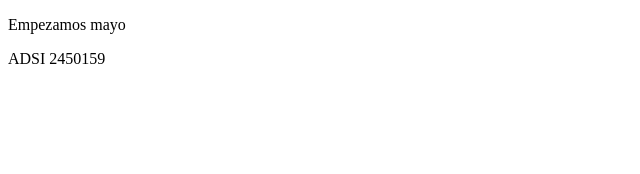
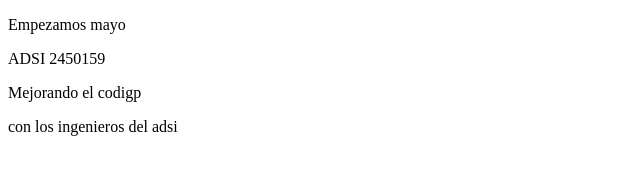
Before and after one commit to BrayanQuiza/almacenadsi, a plain HTML site: page index.html in a window 1280 px wide. Shown: the whole page, without its empty margins (0-640 px from the left). Drawn offline with Linux system fonts and the light colour scheme.

Commit message:
Update index.html

```diff
--- a/index.html
+++ b/index.html
@@ -10,6 +10,8 @@
 
     <p>Empezamos mayo</p>
     <p>ADSI 2450159</p>
+    <p>Mejorando el codigp</p>
+    <p>con los ingenieros del adsi</p>
 
 </body>
 </html>
```
